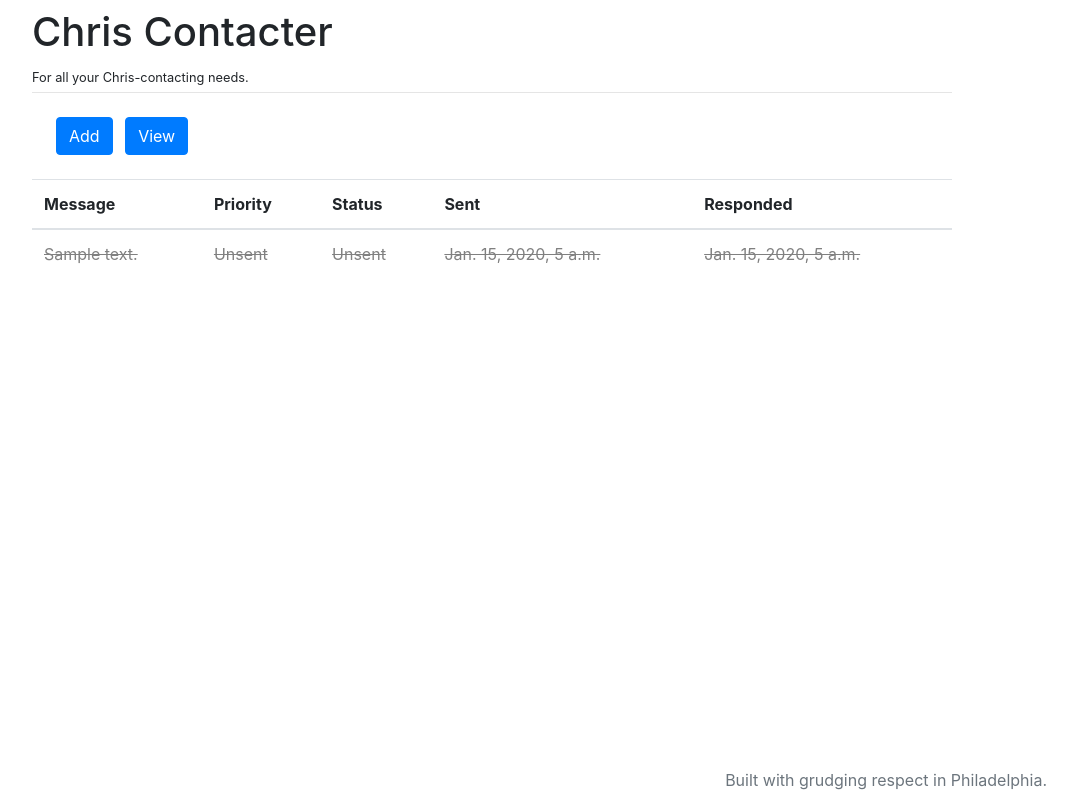
After one commit to broxeph/chris-contacter, a Django app: page /conversations/ in a window 1280 px wide. The commit adds this page. Shown: the whole page, without its empty margins (148-1221 px from the left). Run offline with Django 3.2, Linux system fonts and the light colour scheme; tables that the repository leaves empty hold one stand-in row (values such as "Sample post"); some libraries are stand-ins or nearby versions.

Commit message:
Add list view, styles, etc.

```diff
--- a/chris_contacter/models.py
+++ b/chris_contacter/models.py
@@ -2,6 +2,7 @@ from django.contrib import admin
 from django.db import models
 
 PRIORITIES = (
+    (0, 'Unsent'),
     (10, 'Chat'),
     (20, 'Email'),
     (30, 'Text'),
@@ -10,10 +11,14 @@ PRIORITIES = (
 
 
 class Conversation(models.Model):
-    created = models.DateTimeField(auto_created=True)
     message = models.TextField()
-    priority = models.PositiveIntegerField(choices=PRIORITIES)
-    responded = models.BooleanField(default=False)
+    priority = models.PositiveIntegerField(choices=PRIORITIES, help_text='Highest medium to try')
+    status = models.PositiveIntegerField(choices=PRIORITIES, default=0, help_text='Highest medium tried')
+    sent = models.DateTimeField(blank=True, null=True)
+    responded = models.DateTimeField(blank=True, null=True)
+
+    def __str__(self):
+        return f'{self.get_priority_display()}: {self.message[:50]}'
 
 
 admin.site.register(Conversation)
--- a/chris_contacter/settings.py
+++ b/chris_contacter/settings.py
@@ -120,4 +120,8 @@ USE_TZ = True
 # Static files (CSS, JavaScript, Images)
 # https://docs.djangoproject.com/en/2.1/howto/static-files/
 
+STATICFILES_DIRS = [
+    os.path.join(BASE_DIR, "static"),
+]
+
 STATIC_URL = '/static/'
--- a/chris_contacter/urls.py
+++ b/chris_contacter/urls.py
@@ -1,18 +1,3 @@
-"""chris_contacter URL Configuration
-
-The `urlpatterns` list routes URLs to views. For more information please see:
-    https://docs.djangoproject.com/en/2.1/topics/http/urls/
-Examples:
-Function views
-    1. Add an import:  from my_app import views
-    2. Add a URL to urlpatterns:  path('', views.home, name='home')
-Class-based views
-    1. Add an import:  from other_app.views import Home
-    2. Add a URL to urlpatterns:  path('', Home.as_view(), name='home')
-Including another URLconf
-    1. Import the include() function: from django.urls import include, path
-    2. Add a URL to urlpatterns:  path('blog/', include('blog.urls'))
-"""
 from django.contrib import admin
 from django.urls import path
 
@@ -20,5 +5,6 @@ from . import views
 
 urlpatterns = [
     path('admin/', admin.site.urls),
-    path('', views.ConversationCreateView.as_view())
+    path('', views.ConversationCreateView.as_view(), name='conversation-create'),
+    path('conversations/', views.ConversationListView.as_view(), name='conversation-list'),
 ]
--- a/chris_contacter/views.py
+++ b/chris_contacter/views.py
@@ -1,4 +1,7 @@
-from django.views.generic import CreateView
+from crispy_forms.helper import FormHelper
+from crispy_forms.layout import Submit
+from django.urls import reverse_lazy
+from django.views.generic import CreateView, ListView
 
 from .models import Conversation
 
@@ -6,3 +9,14 @@ from .models import Conversation
 class ConversationCreateView(CreateView):
     model = Conversation
     fields = ('message', 'priority')
+    success_url = reverse_lazy('conversation-list')
+
+    def get_form(self, form_class=None):
+        form = super().get_form(form_class)
+        form.helper = FormHelper()
+        form.helper.add_input(Submit('submit', 'Send!', css_class='btn-primary'))
+        return form
+
+
+class ConversationListView(ListView):
+    model = Conversation
--- /dev/null
+++ b/static/style.css
@@ -0,0 +1,18 @@
+.responded {
+    text-decoration: line-through;
+}
+.unsent {
+    color: gray;
+}
+.chat {
+    color: darkgreen;
+}
+.email {
+    color: gold;
+}
+.text {
+    color: darkorange;
+}
+.call {
+    color: darkred;
+}
--- a/templates/base.html
+++ b/templates/base.html
@@ -1,3 +1,5 @@
+{% load static %}
+
 <!doctype html>
 <html lang="en">
   <head>
@@ -5,18 +7,26 @@
     <meta name="viewport" content="width=device-width, initial-scale=1, shrink-to-fit=no">
     <link rel="stylesheet" href="https://stackpath.bootstrapcdn.com/bootstrap/4.1.3/css/bootstrap.min.css"
           integrity="sha384-MCw98/SFnGE8fJT3GXwEOngsV7Zt27NXFoaoApmYm81iuXoPkFOJwJ8ERdknLPMO" crossorigin="anonymous">
+    <link rel="stylesheet" href="{% static 'style.css' %}">
     <title>Chris Contacter</title>
   </head>
   <body>
     <div class="container">
       <div class="row justify-content-center">
-        <div class="col-8">
+        <div class="col-10">
           <h1 class="mt-2">Chris Contacter</h1>
-          <hr class="mt-0 mb-4">
-          {% block content %}
-          {% endblock %}
+          <small>For all your Chris-contacting needs.</small>
+          <hr class="mt-1 mb-4">
+          <a class="btn btn-primary mb-4 ml-4" href="{% url 'conversation-create' %}" role="button">Add</a>
+          <a class="btn btn-primary mb-4 ml-2" href="{% url 'conversation-list' %}" role="button">View</a>
+          {% block content %}{% endblock %}
         </div>
       </div>
     </div>
+    <footer class="footer fixed-bottom">
+      <div class="container text-muted text-right mb-2">
+        Built with grudging respect in Philadelphia.
+      </div>
+    </footer>
   </body>
 </html>
--- a/templates/chris_contacter/conversation_form.html
+++ b/templates/chris_contacter/conversation_form.html
@@ -3,9 +3,5 @@
 {% load crispy_forms_tags %}
 
 {% block content %}
-  <form method="post" novalidate>
-    {% csrf_token %}
-    {{ form|crispy }}
-    <button type="submit" class="btn btn-success">Send!</button>
-  </form>
+  {% crispy form %}
 {% endblock %}
--- /dev/null
+++ b/templates/chris_contacter/conversation_list.html
@@ -0,0 +1,26 @@
+{% extends 'base.html' %}
+
+{% block content %}
+  <table class="table">
+    <thead>
+      <tr>
+        <th>Message</th>
+        <th>Priority</th>
+        <th>Status</th>
+        <th>Sent</th>
+        <th>Responded</th>
+      </tr>
+    </thead>
+    <tbody>
+      {% for conversation in conversation_list %}
+        <tr class="{{ conversation.get_status_display|lower }}{% if conversation.responded %} responded{% endif %}">
+          <td>{{ conversation.message }}</td>
+          <td>{{ conversation.get_priority_display }}</td>
+          <td>{{ conversation.get_status_display }}</td>
+          <td>{{ conversation.sent|default:"" }}</td>
+          <td>{{ conversation.responded|default:"" }}</td>
+        </tr>
+      {% endfor %}
+    </tbody>
+  </table>
+{% endblock %}
```
Also changed, not shown: README.md, chris_contacter/migrations/0001_initial.py.
